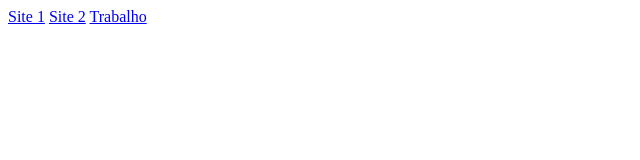
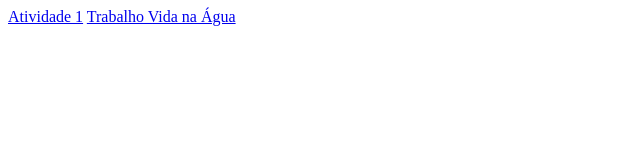
Before and after one commit to YgorGabriel99/site-vida-na-agua, a plain HTML site: page index.html in a window 1280 px wide. Shown: the whole page, without its empty margins (0-640 px from the left). Drawn offline with Linux system fonts and the light colour scheme.

Commit message:
Update index.html

```diff
--- a/index.html
+++ b/index.html
@@ -4,8 +4,7 @@
   	<meta charset="utf8">
   </head>
   <body>
-	<a href="site1 ygor/index.html">Site 1</a>
-        <a href="site2 ygor/index.html">Site 2</a>
-	<a href="Objetivo 14-Vida na Água/index.html">Trabalho</a>
+	<a href="site1 ygor/index.html">Atividade 1</a>
+	<a href="Objetivo 14-Vida na Água/index.html">Trabalho Vida na Água</a>
   </body>
 </html>
```
